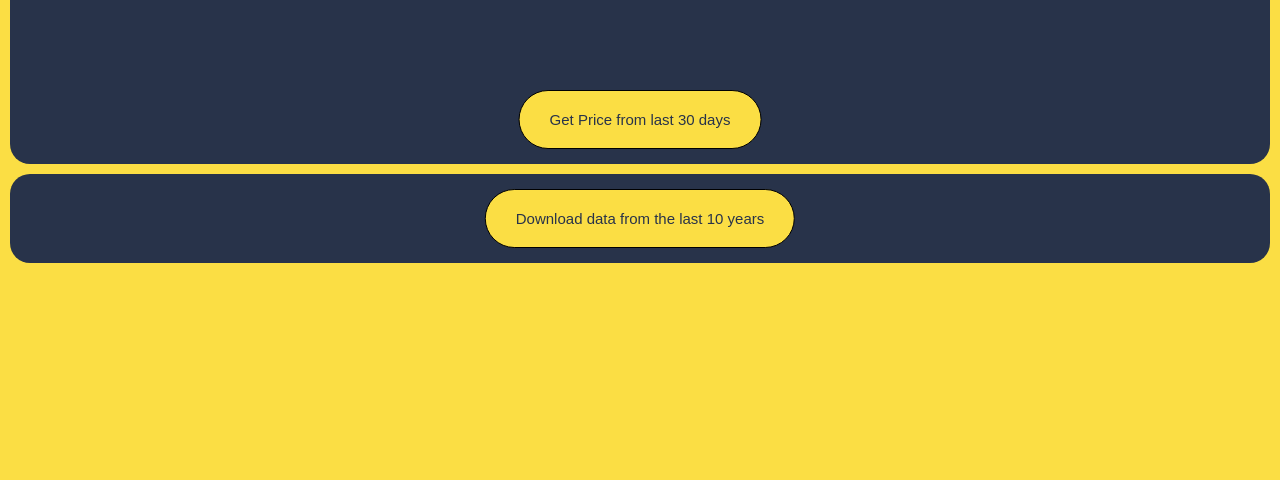
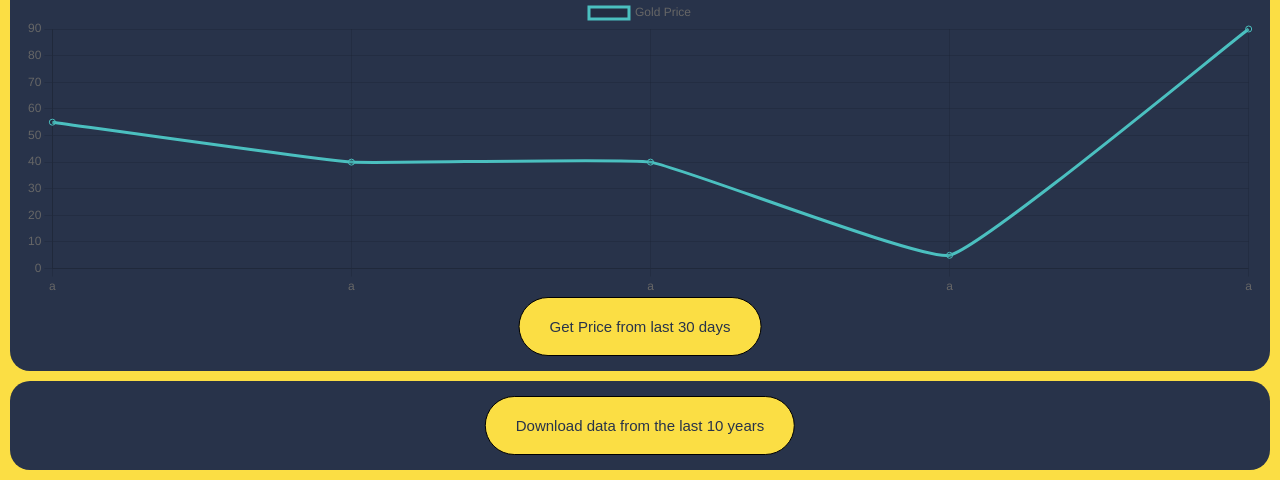
Before and after one commit to jarekm04/gold_price_tracker, a plain HTML site: page index.html in a window 1280 px wide. Both pictures are taken after a click on the button "Get Price from last 30 days". Shown: the part 323-803 px from the top of the page. Drawn offline with nearby package versions, Linux system fonts and the light colour scheme; no server answers.

Commit message:
remove isHidden class fix

```diff
--- a/app.js
+++ b/app.js
@@ -32,12 +32,13 @@ fetchLastThirtyDays()  //set Today values
 
 
 function update30DaysChart(e) {
-    console.log(e.target.previousElementSibling.classList.add("active"));
+    e.target.previousElementSibling.classList.remove("isHidden");
     fetchLastThirtyDays().then(data => {
         const dates = data.map(item => item.data);
         const prices = data.map(item => item.cena)
         lineChart.data.labels = dates;
         lineChart.data.datasets[0].data = prices;
+        console.log(dates, prices)
         lineChart.update();
     });
 }
--- a/index.html
+++ b/index.html
@@ -22,7 +22,7 @@
 
 <section class="price-thirtyDays">
     <h2>Last 30 days</h2>
-    <canvas id="thirtyDays__lineChart"></canvas>
+    <canvas id="thirtyDays__lineChart" class="isHidden"></canvas>
     <button class="thirtyDays__btn">Get Price from last 30 days</button>
 </section>
 
--- a/styles.css
+++ b/styles.css
@@ -50,14 +50,11 @@ body {
     text-align: center;
 }
 #thirtyDays__lineChart {
-    max-width: 0;
-    max-height: 0;
+    width: 100%;
+    max-height: 30rem;
 }
-#thirtyDays__lineChart.active {
-    width: 100%;
-    height: auto;
-    max-height: 40rem;
-    min-width: auto;
+#thirtyDays__lineChart.isHidden {
+    display: none !important;
 }
 
 
```
